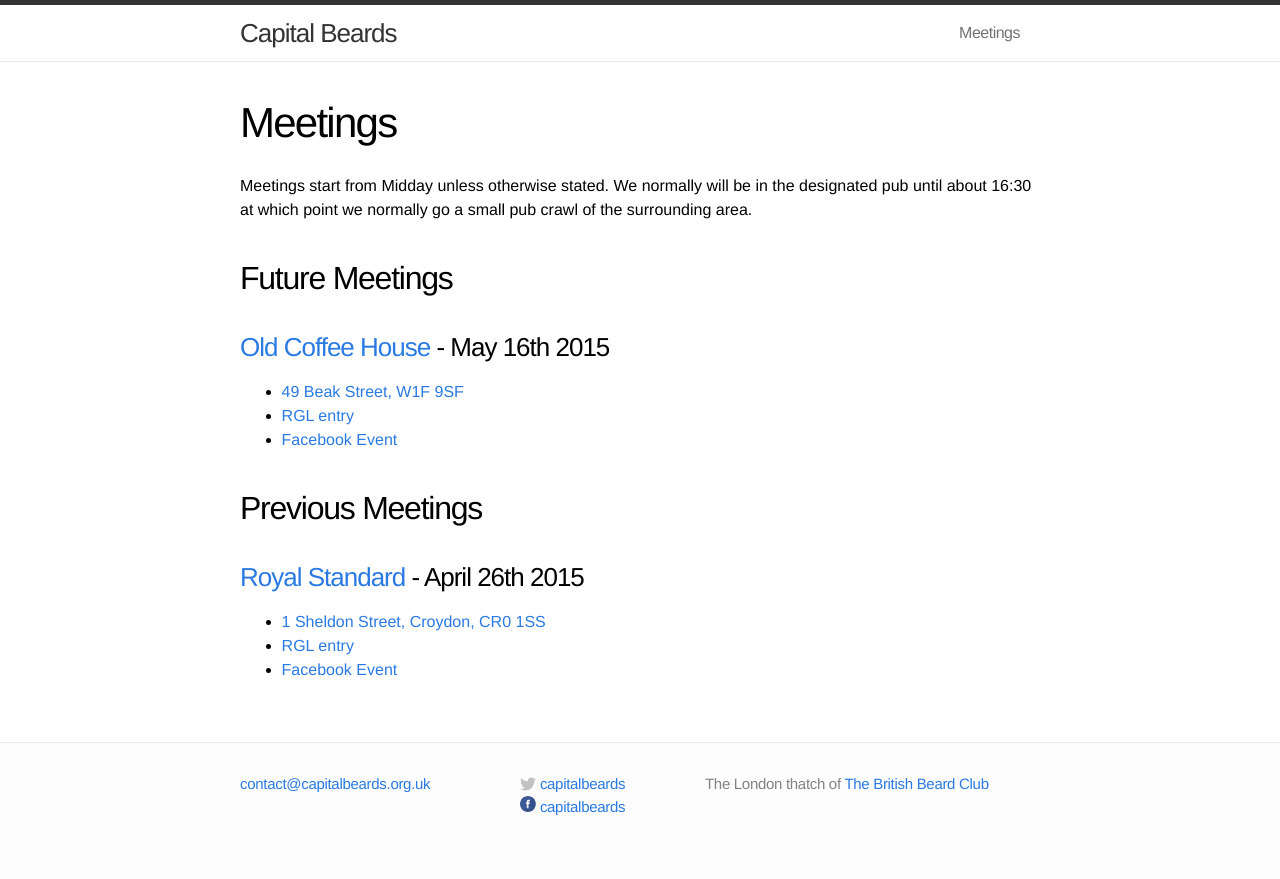
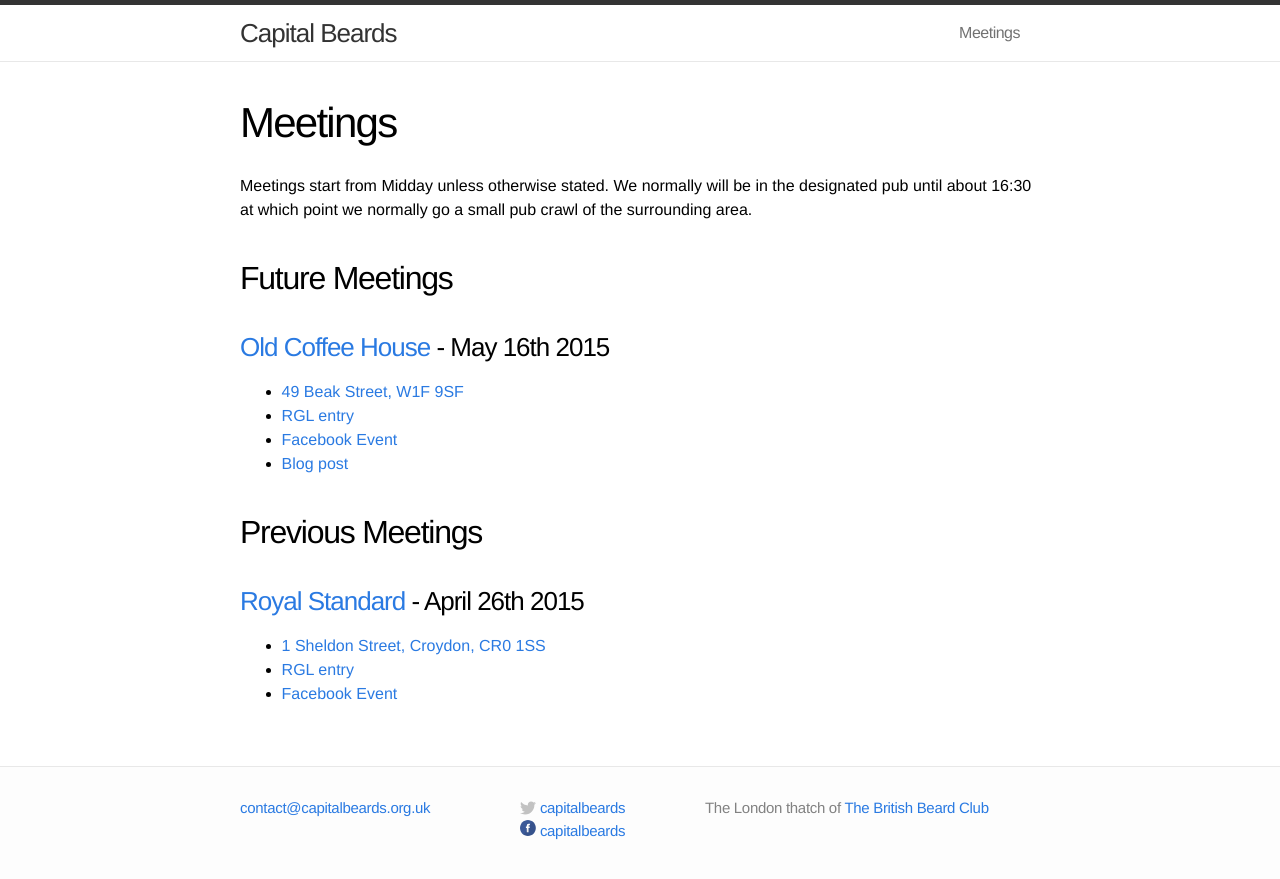
Before and after one commit to rjw1/capitalbeards.org.uk, a Jekyll site: the page built from meetings/index.md, in a window 1280 px wide. Shown: the top 879 px of the page. Built offline with Jekyll 4.4.1, drawn with Linux system fonts in a browser that asks for light colours; Markdown is read by kramdown in place of the engine named in the settings.

Commit message:
Add blog post to may 2015 entry

```diff
--- a/meetings/index.md
+++ b/meetings/index.md
@@ -13,6 +13,7 @@ Meetings start from Midday unless otherwise stated. We normally will be in the d
 - [49 Beak Street, W1F 9SF](http://www.openstreetmap.org/?mlat=51.5126233779738&mlon=-0.137468615071353&zoom=15#map=15/51.5126/-0.1375)
 - [RGL entry](http://london.randomness.org.uk/wiki.cgi?Old_Coffee_House%2C_W1F_9SF)
 - [Facebook Event](https://www.facebook.com/events/1645604605654140/)
+- [Blog post](http://capitalbeards.org.uk/2015/05/10/May-2015-Meeting/)
 
 ## Previous Meetings ##
 
```
